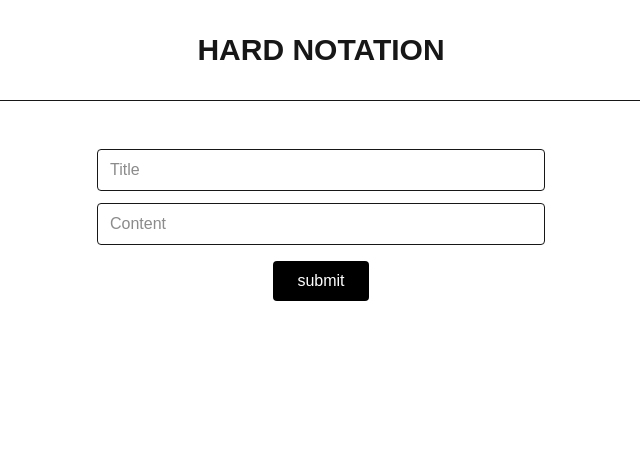
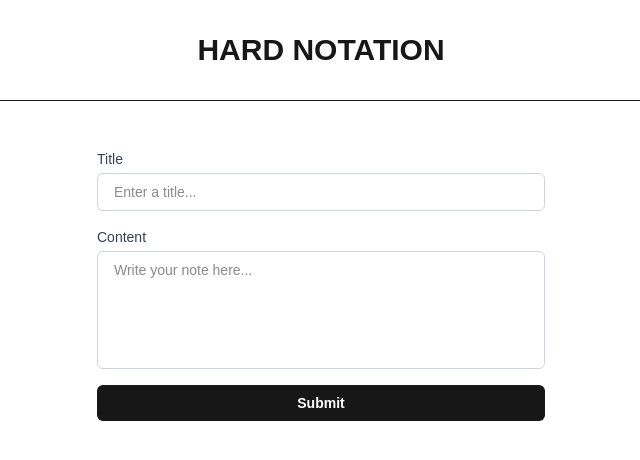
Before and after one commit to BrThiagoN/checkpoint-4-webdev-1ESPV, a Next.js app in the folder checkpoint-4/: page / in a window 1280 px wide. Shown: the top 460 px of the page, without its empty margins (319-959 px from the left). Built offline with nearby package versions, Linux system fonts and the light colour scheme.

Commit message:
chore agora ta mais bonitinho

```diff
--- a/checkpoint-4/app/components/notation.tsx
+++ b/checkpoint-4/app/components/notation.tsx
@@ -1,11 +1,36 @@
 function Notation() {
     return (
-        <div className="flex flex-col items-center justify-start p-12 gap-4">
-            <div className="flex flex-col gap-3 w-full max-w-md">
-                <input id="title" type="text" placeholder="Title" className="border rounded px-3 py-2 w-full" />
-                <input id="content" type="text" placeholder="Content" className="border rounded px-3 py-2 w-full" />
+        <div className="flex flex-col items-center p-12 gap-6">
+            <div className="flex flex-col gap-4 w-full max-w-md">
+                <div className="flex flex-col gap-1">
+                    <label htmlFor="title" className="text-sm font-medium text-gray-700">Title</label>
+                    <input
+                        id="title"
+                        type="text"
+                        placeholder="Enter a title..."
+                        className="border border-gray-300 rounded-md px-4 py-2 text-sm focus:outline-none focus:ring-2 focus:ring-black focus:border-transparent"
+                    />
+                </div>
+
+                <div className="flex flex-col gap-1">
+                    <label htmlFor="content" className="text-sm font-medium text-gray-700">Content</label>
+                    <textarea
+                        id="content"
+                        placeholder="Write your note here..."
+                        rows={5}
+                        className="border border-gray-300 rounded-md px-4 py-2 text-sm resize-none focus:outline-none focus:ring-2 focus:ring-black focus:border-transparent"
+                    />
+                </div>
+
+                <button
+                    id="submit"
+                    type="button"
+                    style={{ backgroundColor: '#171717', color: '#ffffff', cursor: 'pointer' }}
+                    className="w-full rounded-md px-4 py-2 text-sm font-semibold hover:opacity-80 transition-opacity"
+                >
+                    Submit
+                </button>
             </div>
-            <button id="submit" className="px-6 py-2 bg-black text-white rounded hover:bg-gray-800">submit</button>
         </div>
     )
 }
```
